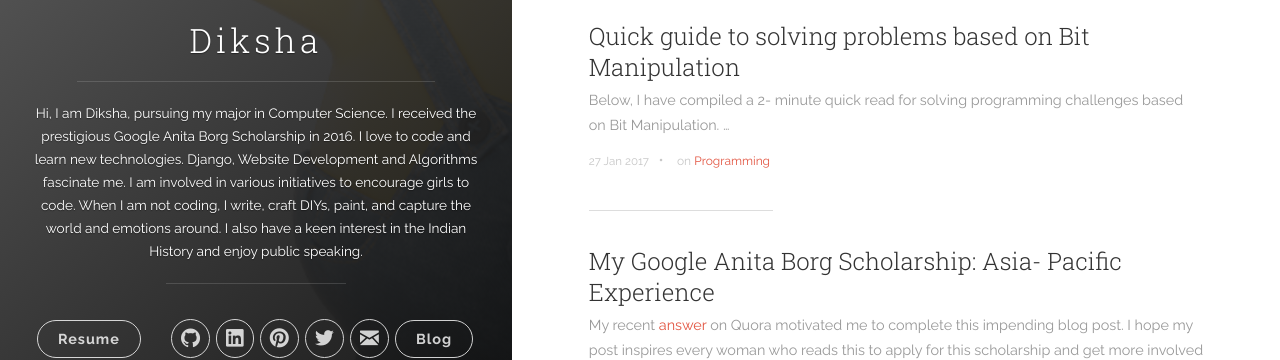
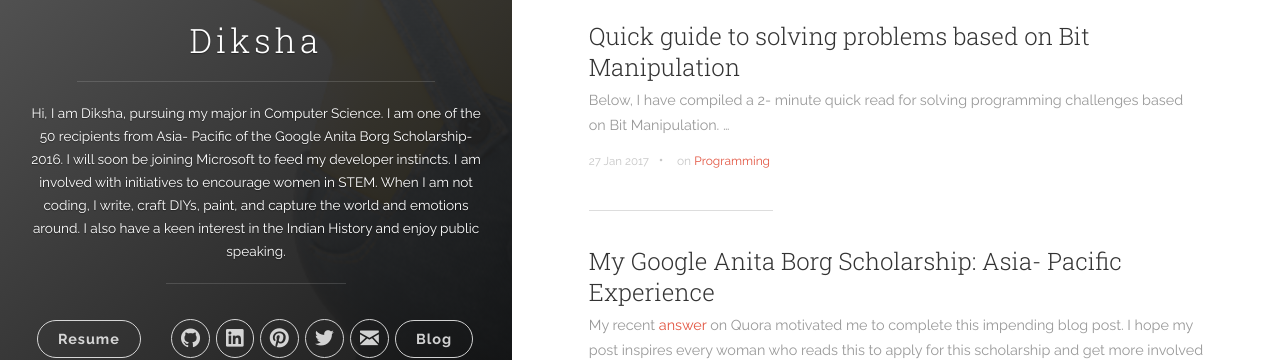
Before and after one commit to Diksha-Rathi/diksha-rathi.github.io, a Jekyll site: the page built from index.html, in a window 1280 px wide. Shown: the part 321-681 px from the top of the page. Built offline with Jekyll 4.4.1, drawn with Linux system fonts in a browser that asks for light colours; nearby versions of some CDN libraries; the list of posts is cut into pages by our own code.

Commit message:
Update bio

```diff
--- a/_config.yml
+++ b/_config.yml
@@ -1,6 +1,6 @@
 # Site settings
 title: Diksha
-description: 'Hi, I am Diksha, pursuing my major in Computer Science. I received the prestigious Google Anita Borg Scholarship in 2016. I love to code and learn new technologies. Django, Website Development and Algorithms fascinate me. I am involved in various initiatives to encourage girls to code. When I am not coding, I write, craft DIYs, paint, and capture the world and emotions around. I also have a keen interest in the Indian History and enjoy public speaking.'
+description: 'Hi, I am Diksha, pursuing my major in Computer Science. I am one of the 50 recipients from Asia- Pacific of the Google Anita Borg Scholarship- 2016. I will soon be joining Microsoft to feed my developer instincts. I am involved with initiatives to encourage women in STEM. When I am not coding, I write, craft DIYs, paint, and capture the world and emotions around. I also have a keen interest in the Indian History and enjoy public speaking.'
 url: 'http://diksha-rathi.github.io'
 baseurl: ''
 google_analytics: 'UA-74332052-1'
```
